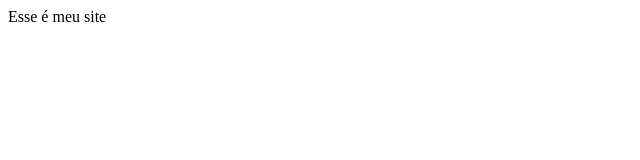
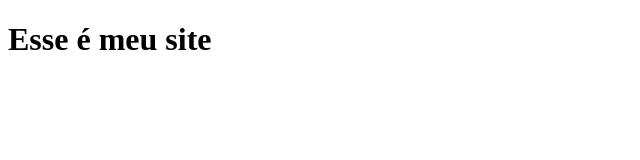
Before and after one commit to wlcardoso/inicio, a plain HTML site: page index.html in a window 1280 px wide. Shown: the whole page, without its empty margins (0-640 px from the left). Drawn offline with Linux system fonts and the light colour scheme.

Commit message:
Inclusão do título

```diff
--- a/index.html
+++ b/index.html
@@ -4,7 +4,11 @@
 <meta charset="UTF-8">
     <title> Meu Site </title>
 </head>
+
 <body>
- Esse é meu site
+
+ <h1>Esse é meu site</h1>
+
 </body>
+
 </html>
```
